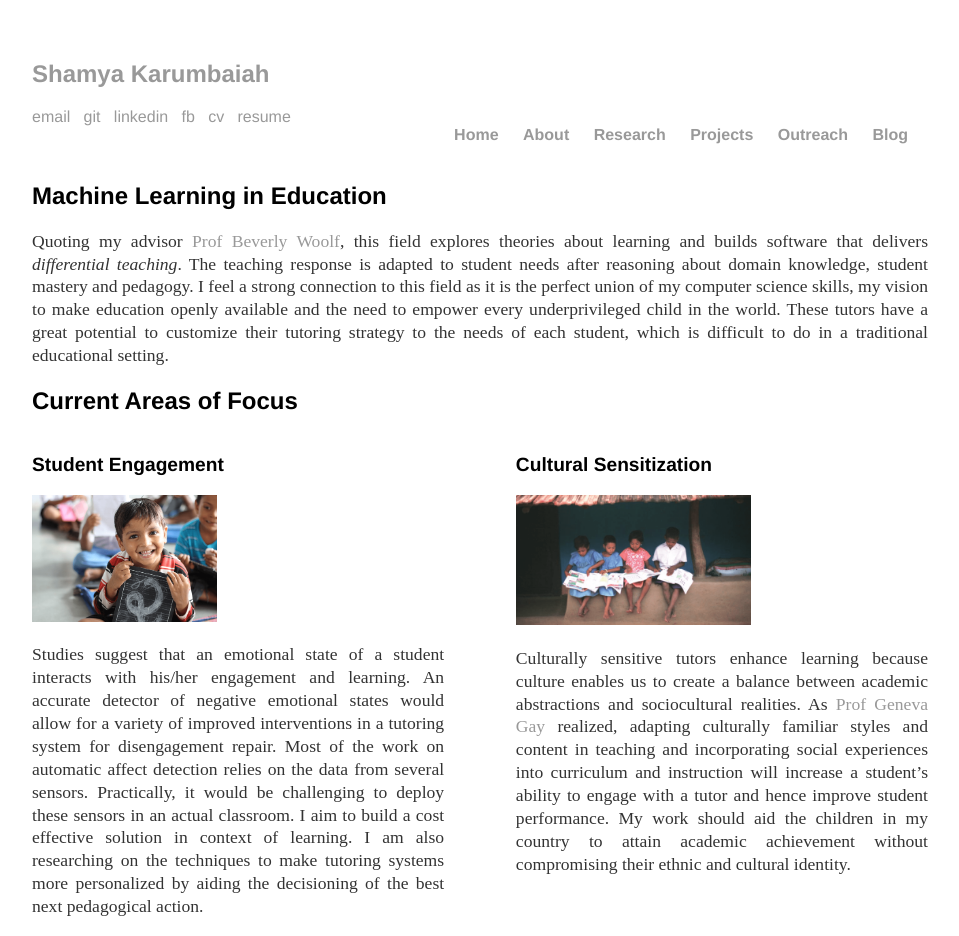
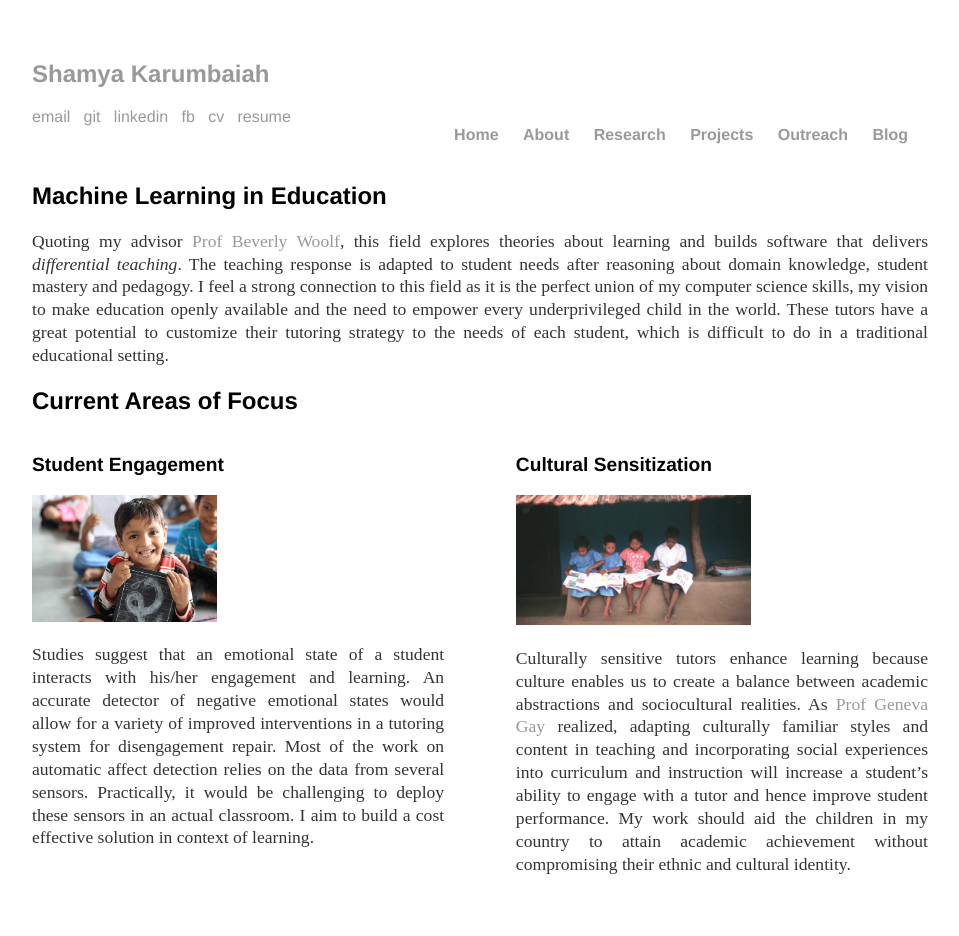
Before and after one commit to Shamya/shamyatest.github.io, a Jekyll site: the page built from research/index.html, in a window 1280 px wide. Shown: the whole page, without its empty margins (160-1119 px from the left). Built offline with Jekyll 4.4.1, drawn with Linux system fonts in a browser that asks for light colours; after the commit the page ends 900 px from its top, so only the background shows below that.

Commit message:
Update index.html

```diff
--- a/research/index.html
+++ b/research/index.html
@@ -11,7 +11,7 @@
 	<div class="section1">
 	<h3>Student Engagement</h3>
 	<a href="/projects"><img src="/images/emotion.png" alt="OLPC" width="45%" height="45%"></a>
-	<p>Studies suggest that an emotional state of a student interacts with his/her engagement and learning. An accurate detector of negative emotional states would allow for a variety of improved interventions in a tutoring system for disengagement repair. Most of the work on automatic affect detection relies on the data from several sensors. Practically, it would be challenging to deploy these sensors in an actual classroom. I aim to build a cost effective solution in context of learning. I am also researching on the techniques to make tutoring systems more personalized by aiding the decisioning of the best next pedagogical action.</p>
+	<p>Studies suggest that an emotional state of a student interacts with his/her engagement and learning. An accurate detector of negative emotional states would allow for a variety of improved interventions in a tutoring system for disengagement repair. Most of the work on automatic affect detection relies on the data from several sensors. Practically, it would be challenging to deploy these sensors in an actual classroom. I aim to build a cost effective solution in context of learning. </p>
 	</div>
 
 	<div class="section2">
```
